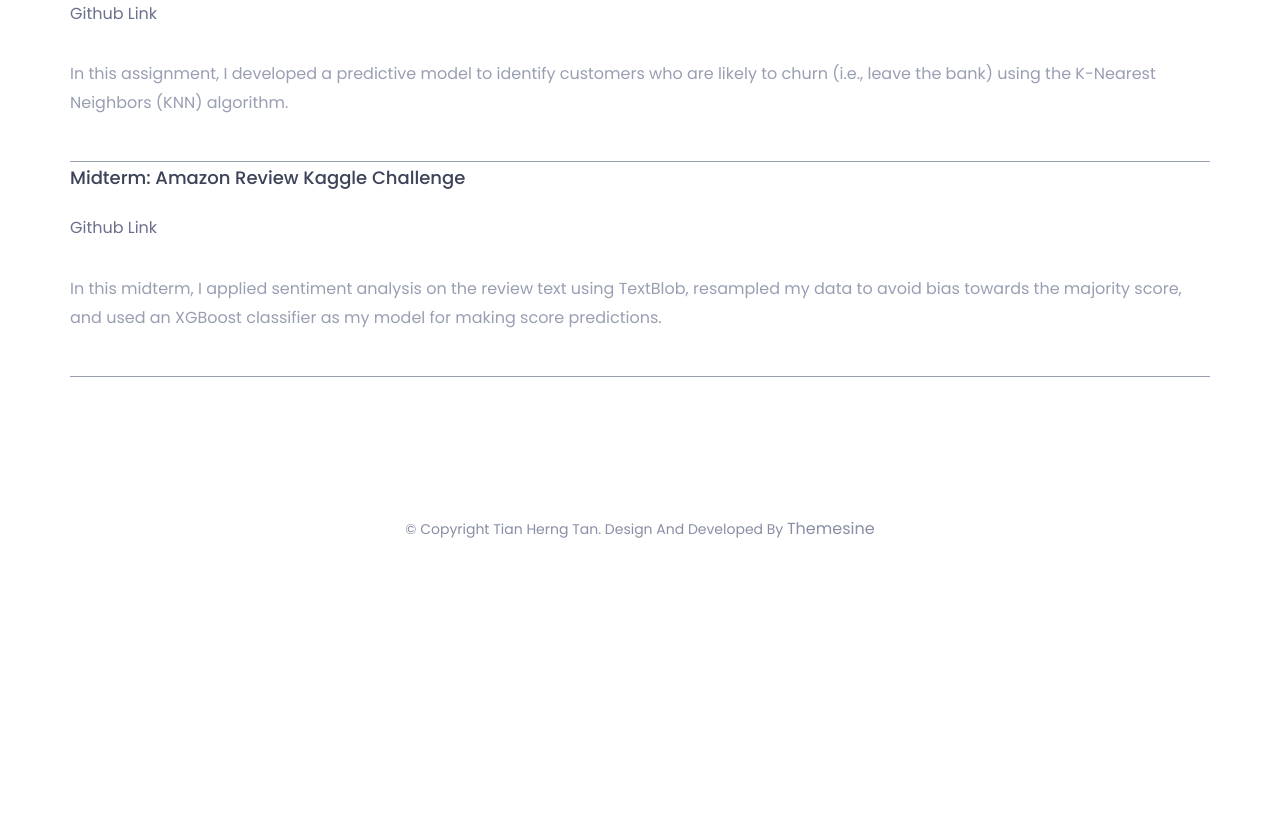
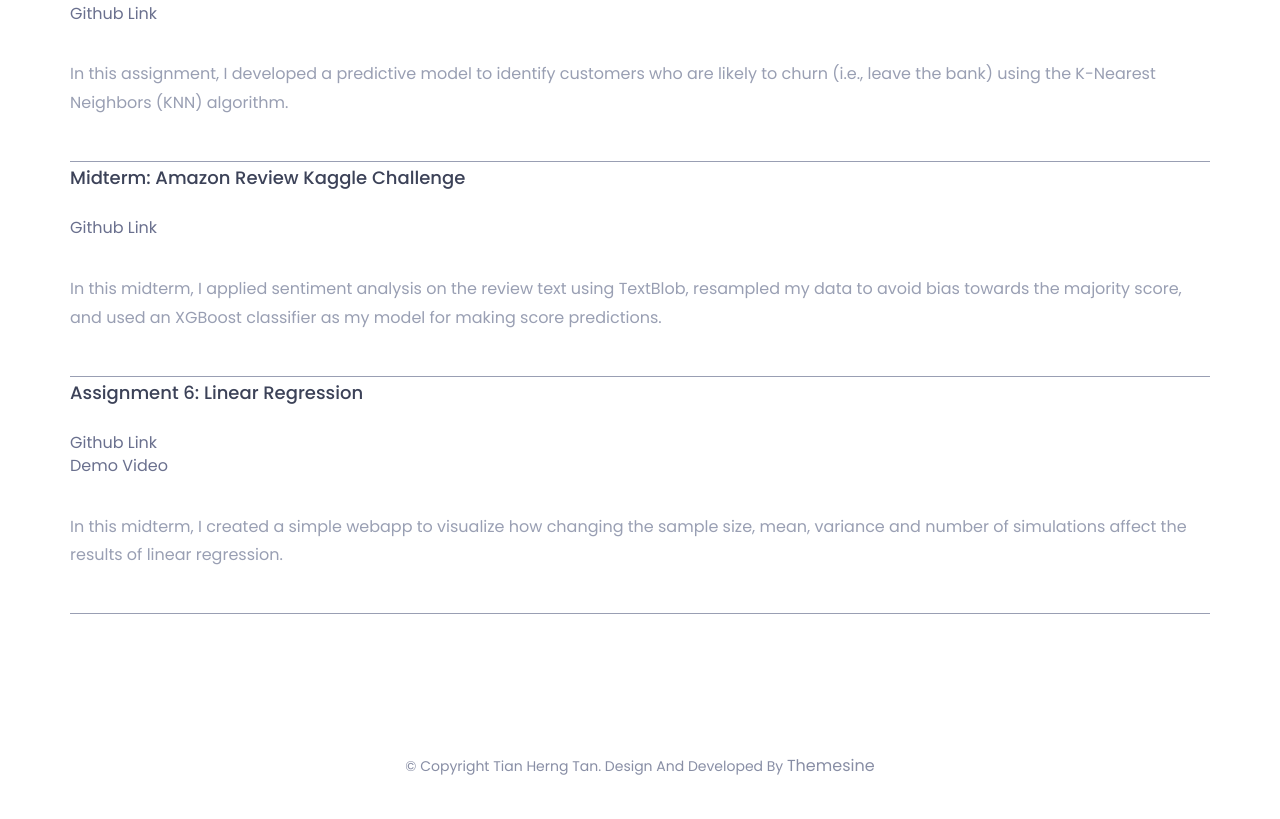
Before and after one commit to Tian-Tan/Tian-Tan.github.io, a plain HTML site: page assignments.html in a window 1280 px wide. Shown: the part 1410-2229 px from the top of the page. Before the commit the page ends 1992 px from the top, so only its background shows below. Drawn offline with nearby package versions, Linux system fonts and the light colour scheme.

Commit message:
add assignment 6

```diff
--- a/assignments.html
+++ b/assignments.html
@@ -162,6 +162,16 @@
 									In this midterm, I applied sentiment analysis on the review text using TextBlob, resampled my data to avoid bias towards the majority score, and used an XGBoost classifier as my model for making score predictions.
 								</p>
 							</div>
+							<div class="single-about-txt">
+								<h3>
+									Assignment 6: Linear Regression
+								</h3> <br>
+								<a href="https://github.com/Fall24-BUCS506/tanth-assignment-6">Github Link</a> <br>
+								<a href="https://github.com/Fall24-BUCS506/tanth-assignment-6/blob/main/Demo.mp4">Demo Video</a>
+								<p>
+									In this midterm, I created a simple webapp to visualize how changing the sample size, mean, variance and number of simulations affect the results of linear regression.
+								</p>
+							</div>
 						</div>
 					</div>
 				</div>
```
